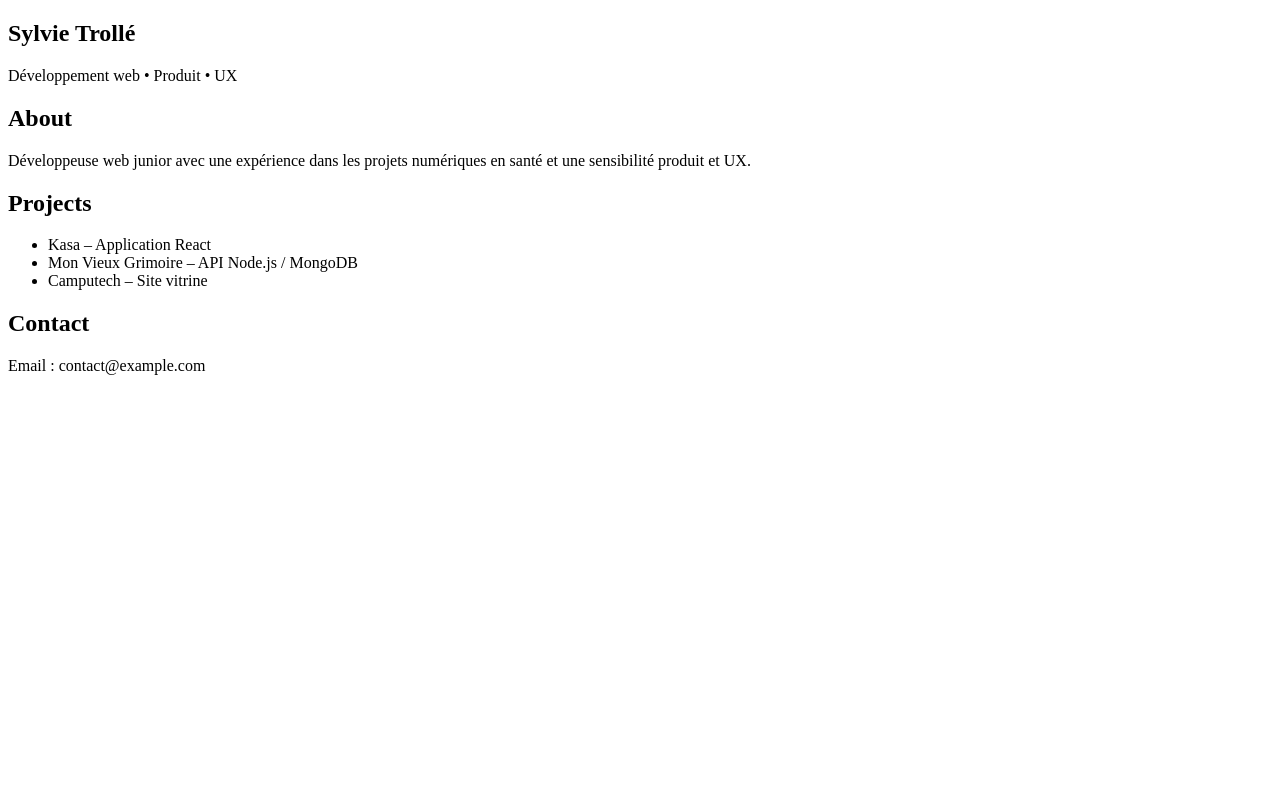
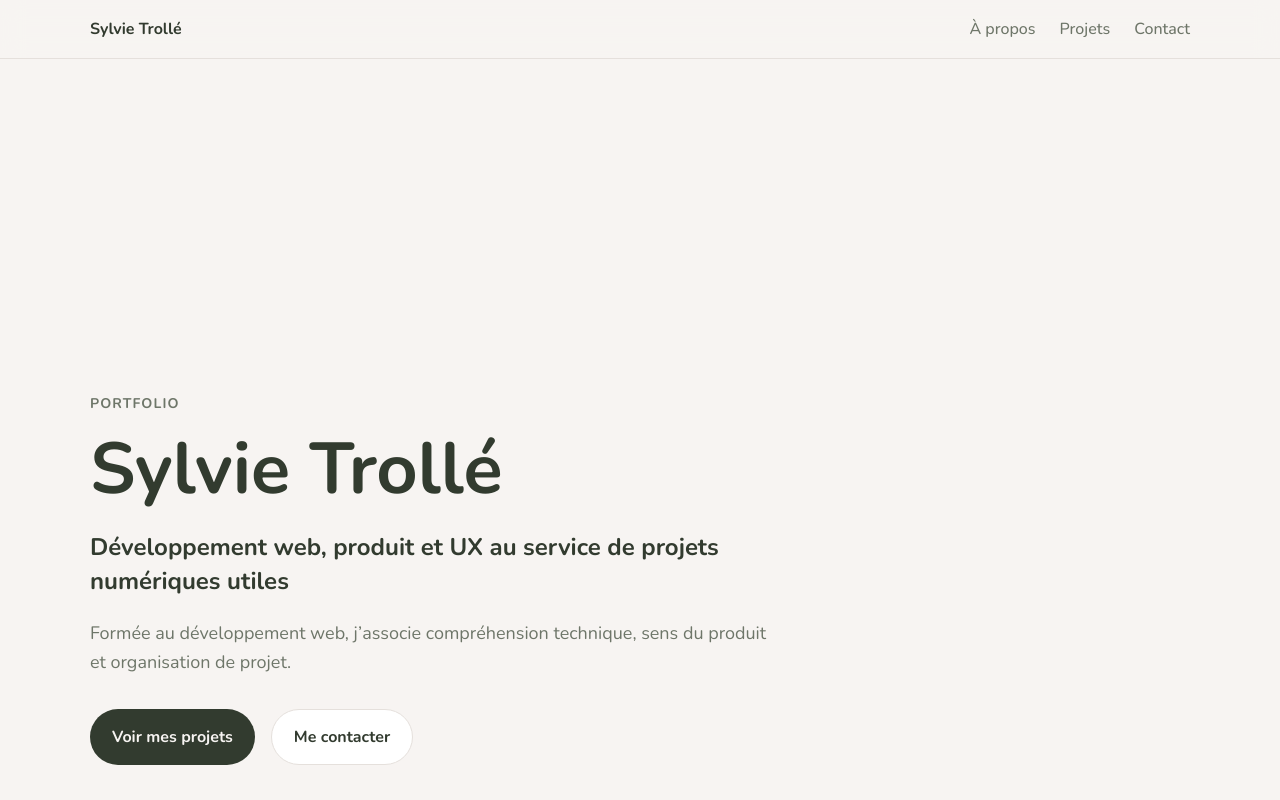
Before and after one commit to sylvie-trl/portfolio, a React (Vite) app: page / in a window 1280 px wide. Shown: the top 800 px of the page. Built offline with nearby package versions, Linux system fonts and the light colour scheme.

Commit message:
Ajout du hero et ajustement de la navbar

```diff
--- a/index.html
+++ b/index.html
@@ -1,10 +1,17 @@
 <!doctype html>
-<html lang="en">
+<html lang="fn">
   <head>
     <meta charset="UTF-8" />
-    <link rel="icon" type="image/svg+xml" href="/vite.svg" />
+    <!-- <link rel="icon" type="image/svg+xml" href="/vite.svg" /> -->
     <meta name="viewport" content="width=device-width, initial-scale=1.0" />
-    <title>portfolio</title>
+    <link rel="preconnect" href="https://fonts.googleapis.com" />
+    <link rel="preconnect" href="https://fonts.gstatic.com" crossorigin />
+
+    <link
+      href="https://fonts.googleapis.com/css2?family=Nunito:wght@400;500;600;700&display=swap"
+      rel="stylesheet"
+    />
+    <title>Portfolio</title>
   </head>
   <body>
     <div id="root"></div>
--- a/src/App.jsx
+++ b/src/App.jsx
@@ -1,3 +1,4 @@
+import Navbar from "./components/Navbar/Navbar";
 import Home from "./pages/Home";
 import About from "./pages/About";
 import Projects from "./pages/Projects";
@@ -6,6 +7,7 @@ import Contact from "./pages/Contact";
 function App() {
   return (
     <>
+      <Navbar />
       <Home />
       <About />
       <Projects />
--- /dev/null
+++ b/src/components/Navbar/Navbar.jsx
@@ -0,0 +1,21 @@
+import styles from "./Navbar.module.css";
+
+function Navbar() {
+  return (
+    <header className={styles.navbar}>
+      <nav className={styles.content}>
+        <a className={styles.logo} href="#home">
+          Sylvie Trollé
+        </a>
+
+        <div className={styles.links}>
+          <a href="#about">À propos</a>
+          <a href="#projects">Projets</a>
+          <a href="#contact">Contact</a>
+        </div>
+      </nav>
+    </header>
+  );
+}
+
+export default Navbar;
--- /dev/null
+++ b/src/components/Navbar/Navbar.module.css
@@ -0,0 +1,38 @@
+.navbar {
+  position: sticky;
+  top: 0;
+  z-index: 1000;
+  background-color: rgba(247, 244, 242, 0.75);
+  backdrop-filter: blur(12px);
+  border-bottom: 1px solid #e5e0dc;
+}
+
+.content {
+  max-width: 1100px;
+  margin: 0 auto;
+  padding: 16px 24px;
+  display: flex;
+  justify-content: space-between;
+  align-items: center;
+}
+
+.logo {
+  text-decoration: none;
+  color: #323b2f;
+  font-weight: 700;
+}
+
+.links {
+  display: flex;
+  gap: 24px;
+}
+
+.links a {
+  text-decoration: none;
+  color: #6e7669;
+  font-weight: 500;
+}
+
+.links a:hover {
+  color: #323b2f;
+}
--- a/src/main.jsx
+++ b/src/main.jsx
@@ -1,6 +1,7 @@
 import { StrictMode } from "react";
 import { createRoot } from "react-dom/client";
 import App from "./App.jsx";
+import "./styles/global.css";
 
 createRoot(document.getElementById("root")).render(
   <StrictMode>
--- a/src/pages/Home.jsx
+++ b/src/pages/Home.jsx
@@ -1,8 +1,32 @@
+import styles from "./Home.module.css";
+
 function Home() {
   return (
-    <section id="home">
-      <h1>Sylvie Trollé</h1>
-      <p>Développement web • Produit • UX</p>
+    <section id="home" className={styles.hero}>
+      <div className={styles.container}>
+        <p className={styles.label}>Portfolio</p>
+
+        <h1 className={styles.title}>Sylvie Trollé</h1>
+
+        <p className={styles.subtitle}>
+          Développement web, produit et UX au service de projets numériques
+          utiles
+        </p>
+
+        <p className={styles.description}>
+          Formée au développement web, j’associe compréhension technique, sens
+          du produit et organisation de projet.
+        </p>
+
+        <div className={styles.actions}>
+          <a href="#projects" className={styles.primaryButton}>
+            Voir mes projets
+          </a>
+          <a href="#contact" className={styles.secondaryButton}>
+            Me contacter
+          </a>
+        </div>
+      </div>
     </section>
   );
 }
--- /dev/null
+++ b/src/pages/Home.module.css
@@ -0,0 +1,84 @@
+.hero {
+  min-height: 100vh;
+  display: flex;
+  align-items: center;
+  padding: 120px 24px 96px;
+}
+
+.container {
+  width: 100%;
+  max-width: 1100px;
+  margin: 0 auto;
+}
+
+.label {
+  margin-bottom: 16px;
+  font-size: 14px;
+  font-weight: 700;
+  letter-spacing: 0.08em;
+  text-transform: uppercase;
+  color: #6e7669;
+}
+
+.title {
+  max-width: 10ch;
+  margin-bottom: 24px;
+}
+
+.subtitle {
+  max-width: 720px;
+  margin-bottom: 20px;
+  font-size: 20px;
+  font-weight: 700;
+  line-height: 1.4;
+  color: #323b2f;
+}
+
+.description {
+  max-width: 680px;
+  margin-bottom: 32px;
+  color: #6e7669;
+}
+
+.actions {
+  display: flex;
+  flex-wrap: wrap;
+  gap: 16px;
+}
+
+.primaryButton,
+.secondaryButton {
+  display: inline-flex;
+  align-items: center;
+  justify-content: center;
+  padding: 14px 22px;
+  border-radius: 999px;
+  text-decoration: none;
+  font-weight: 700;
+  transition: 0.2s ease;
+}
+
+.primaryButton {
+  background-color: #323b2f;
+  color: #f7f4f2;
+}
+
+.primaryButton:hover {
+  opacity: 0.9;
+}
+
+.secondaryButton {
+  border: 1px solid #e5e0dc;
+  color: #323b2f;
+  background-color: #ffffff;
+}
+
+.secondaryButton:hover {
+  background-color: #ede9e6;
+}
+
+@media (min-width: 768px) {
+  .subtitle {
+    font-size: 24px;
+  }
+}
--- a/src/styles/global.css
+++ b/src/styles/global.css
@@ -1,3 +1,95 @@
 html {
   scroll-behavior: smooth;
 }
+
+body {
+  margin: 0;
+  font-family: "Nunito", sans-serif;
+  font-weight: 400;
+  font-size: 16px;
+  line-height: 1.625;
+  background-color: #f7f4f2;
+  color: #323b2f;
+
+  -webkit-font-smoothing: antialiased;
+  -moz-osx-font-smoothing: grayscale;
+}
+
+h1,
+h2,
+h3 {
+  margin: 0;
+  font-family: var(--font-main);
+  color: #323b2f;
+}
+
+h1 {
+  font-size: 48px;
+  font-weight: 800;
+  line-height: 1.05;
+}
+
+h2 {
+  font-size: 30px;
+  font-weight: 700;
+  line-height: 1.2;
+}
+
+h3 {
+  font-size: 24px;
+  font-weight: 600;
+  line-height: 1.3;
+}
+
+p {
+  margin: 0;
+  font-size: 16px;
+  font-weight: 400;
+  line-height: 1.625;
+}
+
+.subtitle {
+  font-size: 20px;
+  font-weight: 600;
+  line-height: 1.375;
+}
+
+.small-text {
+  font-size: 14px;
+  font-weight: 400;
+  line-height: 1.5;
+}
+
+.label {
+  font-size: 14px;
+  font-weight: 700;
+  letter-spacing: 0.08em;
+  text-transform: uppercase;
+}
+
+section {
+  padding: 96px 24px;
+  scroll-margin-top: 80px;
+}
+
+@media (min-width: 768px) {
+  h1 {
+    font-size: 72px;
+  }
+
+  h2 {
+    font-size: 36px;
+  }
+
+  h3 {
+    font-size: 30px;
+  }
+
+  p {
+    font-size: 18px;
+  }
+
+  .subtitle {
+    font-size: 24px;
+  }
+}
```
